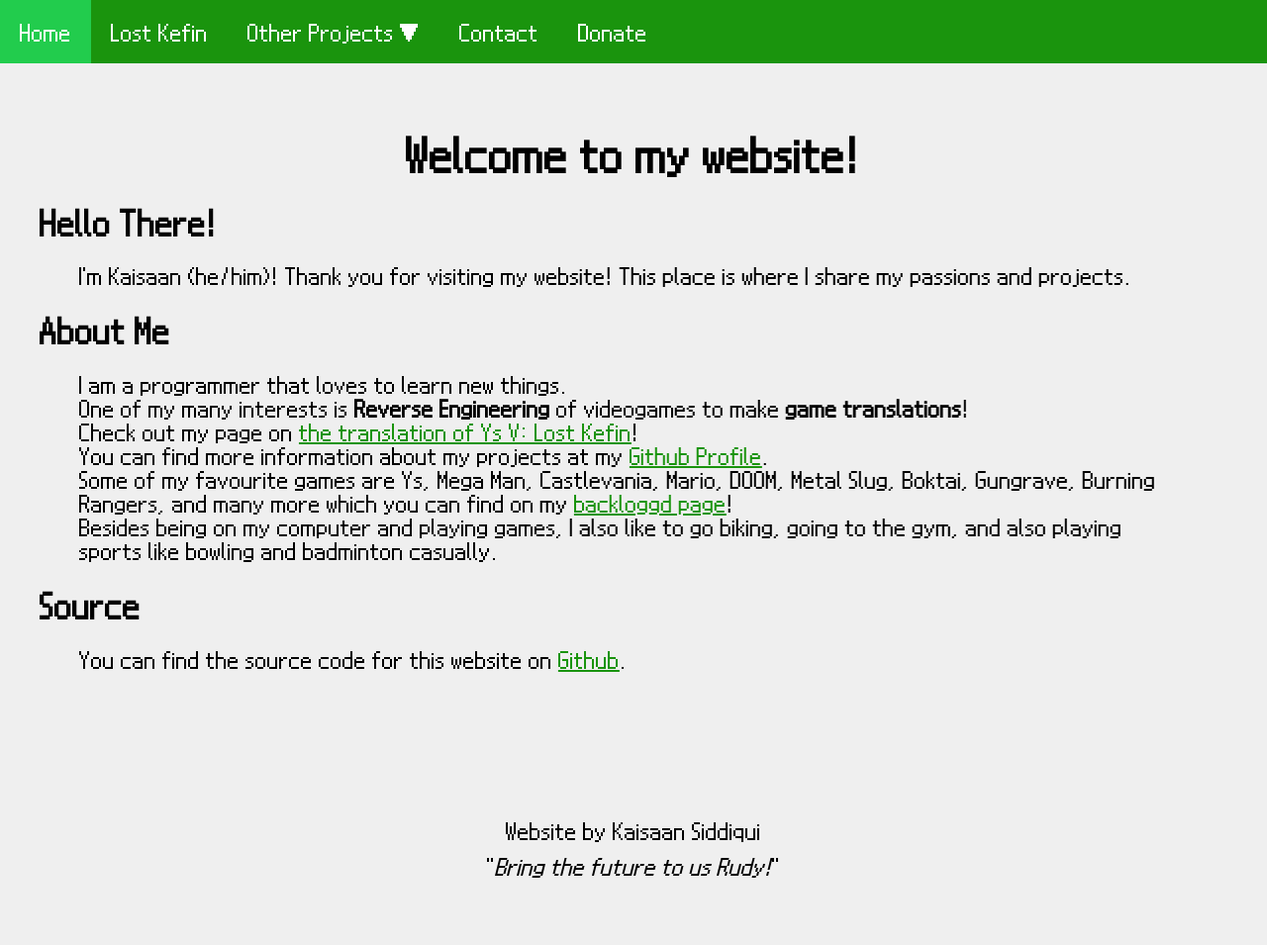
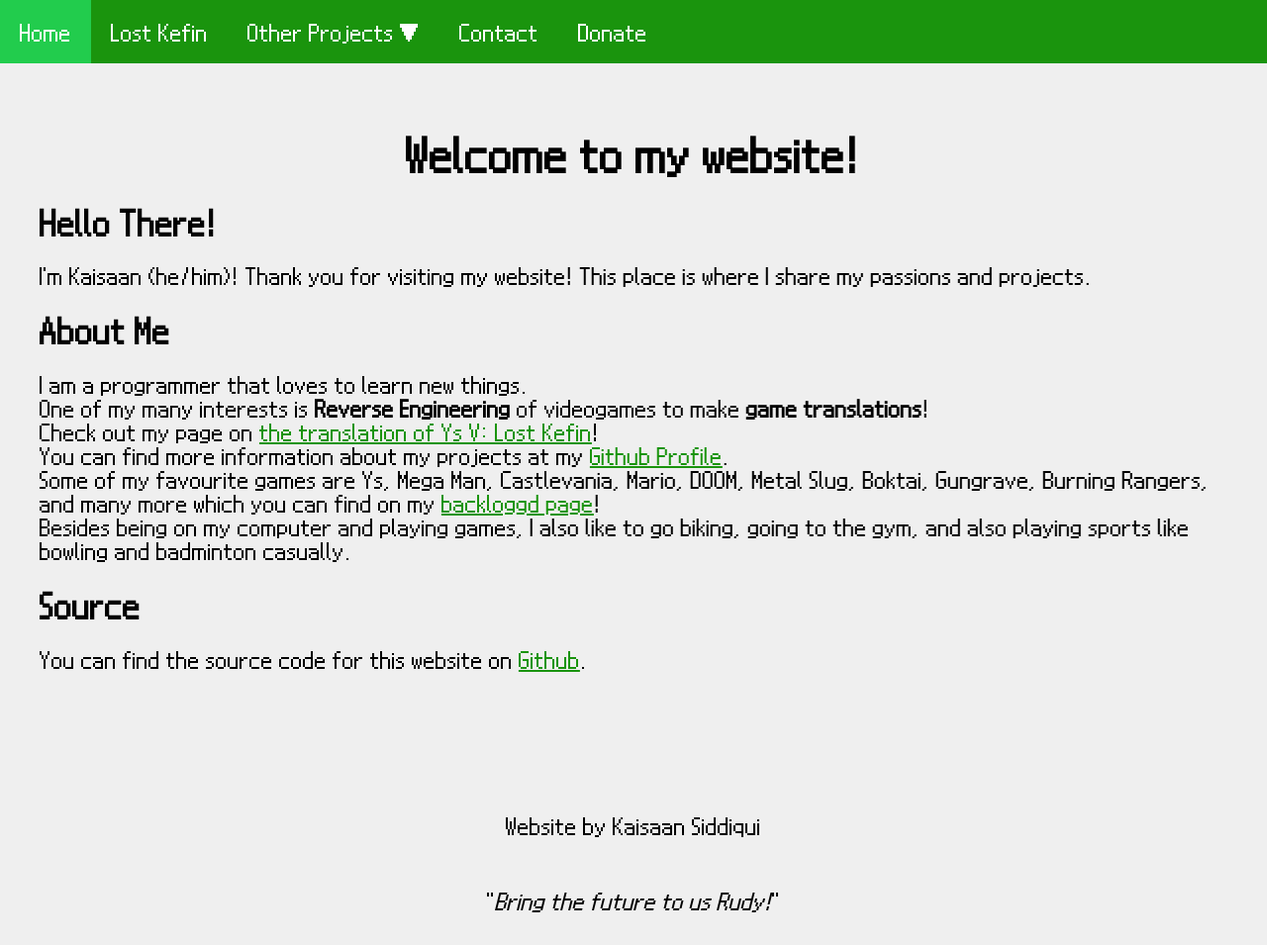
Before and after one commit to Kaisaan/kaisaan.github.io, a Jekyll site: the page built from index.html, in a window 1280 px wide. Shown: the whole page at 99% size. Built offline with Jekyll 4.4.1, drawn with Linux system fonts in a browser that asks for light colours; some web fonts are replaced; before the commit the page ends 900 px from its top, so only the background shows below that.

Commit message:
remove extra margins from <p> and <li>

```diff
--- a/css/style.css
+++ b/css/style.css
@@ -39,13 +39,10 @@
 
 p {
     font-size: 2em;
-    margin: 0px 4rem 0px 4rem;
 }
 
 li {
     font-size: 2rem;
-    margin: 0px 1rem 0px 1rem;
-
 }
 
 h1 {
```
